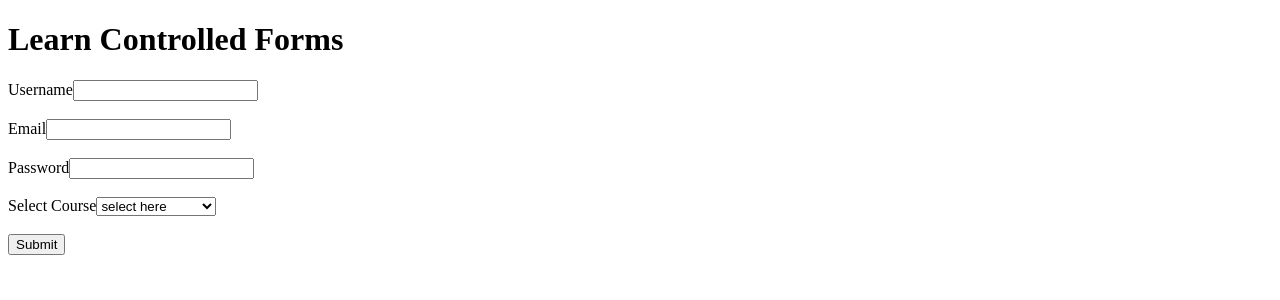
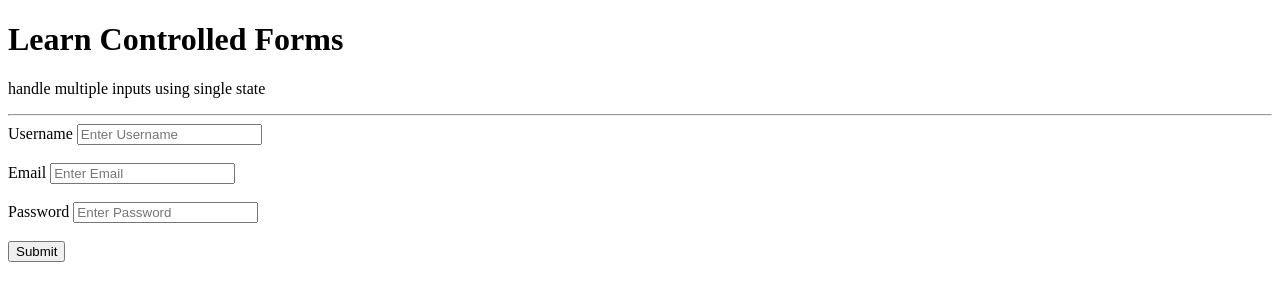
Before and after one commit to Sarvesh-1999/React-11---JNO-JRERTD-M6, a React (Vite) app: page / in a window 1280 px wide. Shown: the top 300 px of the page. Built offline with nearby package versions, Linux system fonts and the light colour scheme.

Commit message:
controlled forms 2

```diff
--- a/src/App.jsx
+++ b/src/App.jsx
@@ -11,6 +11,7 @@ import CallbackParent from "./allTopics/05_callbacks/CallbackParent";
 import UpliftingParent from "./allTopics/06_StateUplifting/UpliftingParent";
 import UserLists from "./allTopics/07_Lists/UserLists";
 import ControlledForms1 from "./allTopics/08_ControlledForms/ControlledForms1";
+import ControlledForms2 from "./allTopics/08_ControlledForms/ControlledForms2";
 
 const App = () => {
   return (
@@ -27,7 +28,8 @@ const App = () => {
       {/* <CallbackParent /> */}
       {/* <UpliftingParent /> */}
       {/* <UserLists/> */}
-      <ControlledForms1/>
+      {/* <ControlledForms1/> */}
+      <ControlledForms2 />
     </>
   );
 };
--- /dev/null
+++ b/src/allTopics/08_ControlledForms/ControlledForms2.jsx
@@ -0,0 +1,76 @@
+import { useState } from "react";
+
+const ControlledForms2 = () => {
+  const [formData, setFormData] = useState({
+    username: "",
+    email: "",
+    password: "",
+  });
+
+  const handleChange = (e) => {
+    let { name, value } = e.target;
+    setFormData({ ...formData, [name]: value });
+  };
+
+  const handleSubmit = (e) => {
+    e.preventDefault();
+    console.log(formData);
+
+    let existingUsers = JSON.parse(localStorage.getItem("users")) || [];
+
+    existingUsers.push(formData);
+
+    localStorage.setItem("users", JSON.stringify(existingUsers));
+
+    alert("User Created");
+
+    // clearing input fields
+    setFormData({username : "" , email : "", password : ""})
+  };
+
+  return (
+    <>
+      <h1>Learn Controlled Forms</h1>
+      <p>handle multiple inputs using single state</p>
+      <hr />
+
+      <form onSubmit={handleSubmit}>
+        <label htmlFor="username">Username </label>
+        <input
+          type="text"
+          name="username"
+          id="username"
+          placeholder="Enter Username"
+          value={formData.username}
+          onChange={handleChange}
+        />
+        <br />
+        <br />
+        <label htmlFor="email">Email </label>
+        <input
+          type="text"
+          name="email"
+          id="email"
+          placeholder="Enter Email"
+          value={formData.email}
+          onChange={handleChange}
+        />
+        <br />
+        <br />
+        <label htmlFor="password">Password </label>
+        <input
+          type="text"
+          name="password"
+          id="password"
+          placeholder="Enter Password"
+          value={formData.password}
+          onChange={handleChange}
+        />
+        <br />
+        <br />
+        <button>Submit</button>
+      </form>
+    </>
+  );
+};
+export default ControlledForms2;
```
